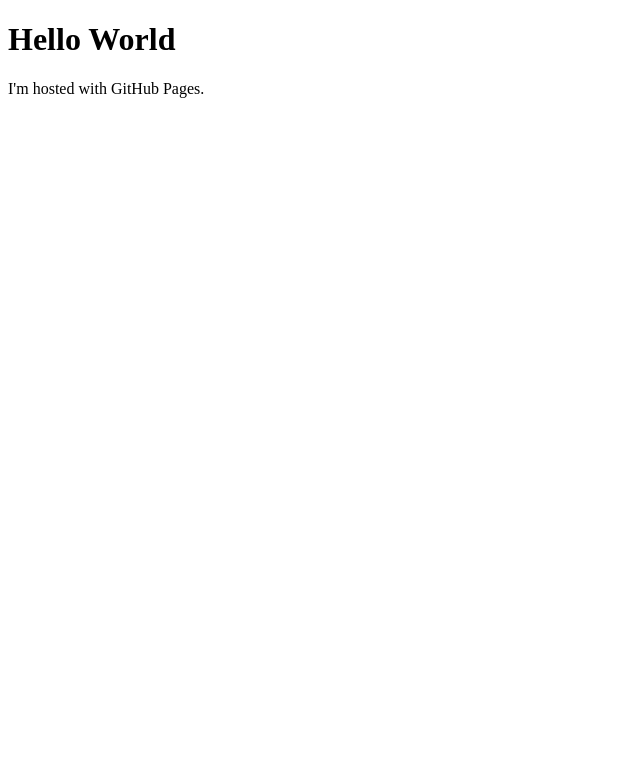
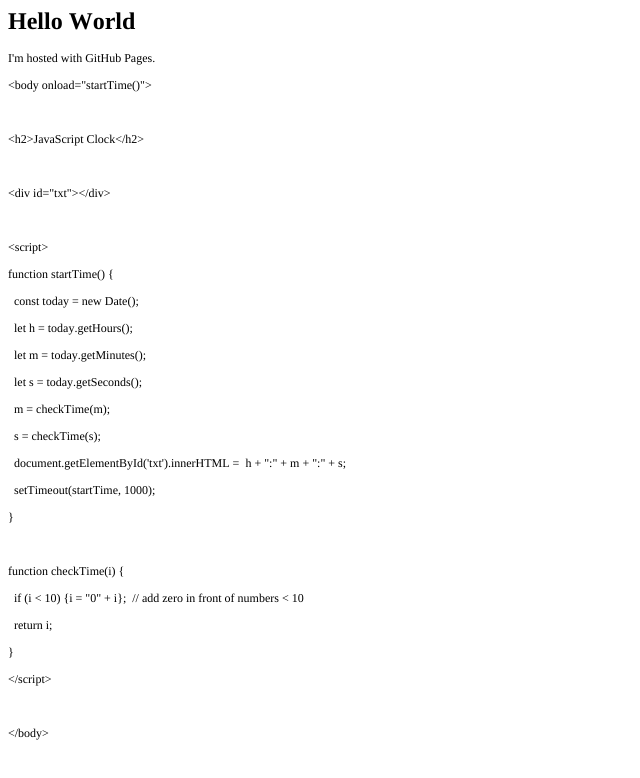
Before and after one commit to liamspensley/TOTUS, a plain HTML site: page index.html in a window 1280 px wide. Shown: the whole page, without its empty margins (0-640 px from the left). Drawn offline with Linux system fonts and the light colour scheme.

Commit message:
Update index.html

```diff
--- a/index.html
+++ b/index.html
@@ -1,7 +1,44 @@
-<!DOCTYPE html>
+<!DOCTYPE html PUBLIC "-//W3C//DTD HTML 4.01//EN" "http://www.w3.org/TR/html4/strict.dtd">
 <html>
+<head>
+  <meta http-equiv="Content-Type" content="text/html; charset=utf-8">
+  <meta http-equiv="Content-Style-Type" content="text/css">
+  <title></title>
+  <meta name="Generator" content="Cocoa HTML Writer">
+  <meta name="CocoaVersion" content="2113.6">
+  <style type="text/css">
+    p.p2 {margin: 0.0px 0.0px 12.0px 0.0px; font: 12.0px Times; color: #000000; -webkit-text-stroke: #000000}
+    p.p3 {margin: 0.0px 0.0px 12.0px 0.0px; font: 12.0px Times; color: #000000; -webkit-text-stroke: #000000; min-height: 14.0px}
+    span.s1 {font-kerning: none}
+  </style>
+</head>
 <body>
-<h1>Hello World</h1>
-<p>I'm hosted with GitHub Pages.</p>
+<h1 style="margin: 0.0px 0.0px 16.1px 0.0px; font: 24.0px Times; color: #000000; -webkit-text-stroke: #000000"><span class="s1"><b>Hello World</b></span></h1>
+<p class="p2"><span class="s1">I'm hosted with GitHub Pages.</span></p>
+<p class="p2"><span class="s1">&lt;body onload="startTime()"&gt;</span></p>
+<p class="p3"><span class="s1"></span><br></p>
+<p class="p2"><span class="s1">&lt;h2&gt;JavaScript Clock&lt;/h2&gt;</span></p>
+<p class="p3"><span class="s1"></span><br></p>
+<p class="p2"><span class="s1">&lt;div id="txt"&gt;&lt;/div&gt;</span></p>
+<p class="p3"><span class="s1"></span><br></p>
+<p class="p2"><span class="s1">&lt;script&gt;</span></p>
+<p class="p2"><span class="s1">function startTime() {</span></p>
+<p class="p2"><span class="s1"><span class="Apple-converted-space">  </span>const today = new Date();</span></p>
+<p class="p2"><span class="s1"><span class="Apple-converted-space">  </span>let h = today.getHours();</span></p>
+<p class="p2"><span class="s1"><span class="Apple-converted-space">  </span>let m = today.getMinutes();</span></p>
+<p class="p2"><span class="s1"><span class="Apple-converted-space">  </span>let s = today.getSeconds();</span></p>
+<p class="p2"><span class="s1"><span class="Apple-converted-space">  </span>m = checkTime(m);</span></p>
+<p class="p2"><span class="s1"><span class="Apple-converted-space">  </span>s = checkTime(s);</span></p>
+<p class="p2"><span class="s1"><span class="Apple-converted-space">  </span>document.getElementById('txt').innerHTML =<span class="Apple-converted-space">  </span>h + ":" + m + ":" + s;</span></p>
+<p class="p2"><span class="s1"><span class="Apple-converted-space">  </span>setTimeout(startTime, 1000);</span></p>
+<p class="p2"><span class="s1">}</span></p>
+<p class="p3"><span class="s1"></span><br></p>
+<p class="p2"><span class="s1">function checkTime(i) {</span></p>
+<p class="p2"><span class="s1"><span class="Apple-converted-space">  </span>if (i &lt; 10) {i = "0" + i};<span class="Apple-converted-space">  </span>// add zero in front of numbers &lt; 10</span></p>
+<p class="p2"><span class="s1"><span class="Apple-converted-space">  </span>return i;</span></p>
+<p class="p2"><span class="s1">}</span></p>
+<p class="p2"><span class="s1">&lt;/script&gt;</span></p>
+<p class="p3"><span class="s1"></span><br></p>
+<p class="p2"><span class="s1">&lt;/body&gt;</span></p>
 </body>
 </html>
```
